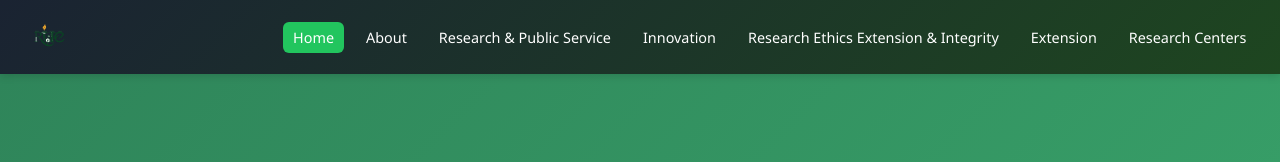
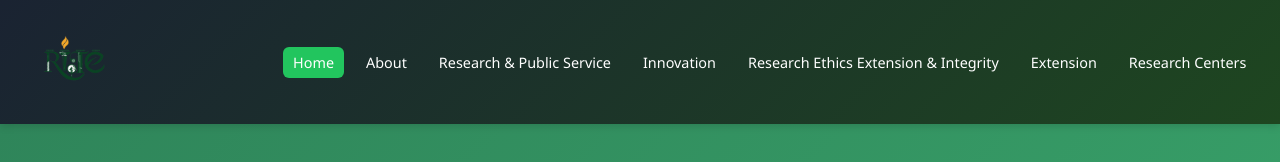
Before and after one commit to YhaZt/RITE, a React app in the folder frontend/: page / in a window 1280 px wide. Shown: the top 162 px of the page. Built offline with nearby package versions, Linux system fonts and the light colour scheme; the HTML template or start-up script is replaced by a standard one.

Commit message:
resizing the logo

```diff
--- a/frontend/src/index.css
+++ b/frontend/src/index.css
@@ -39,7 +39,8 @@ body {
 }
 
 .logo-img {
-  height: 50px;
+  height: 100px;
+  max-width:150px;
   width: auto;
   object-fit: contain;
   transition: transform 0.2s ease;
```
